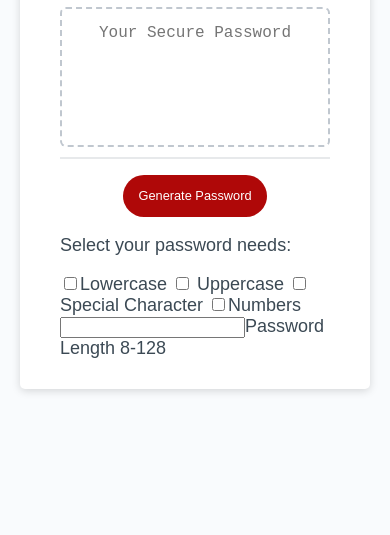
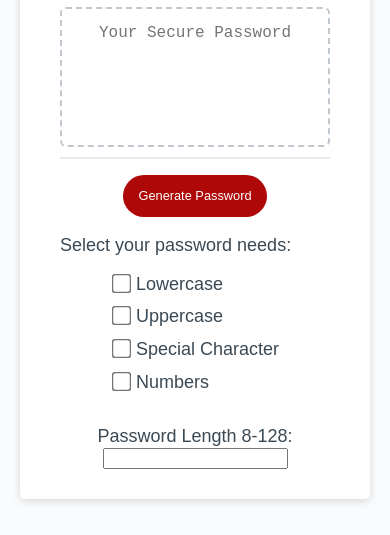
Before and after one commit to ravensandcrows/password_generator, a plain HTML site: page index.html in a window 390 px wide. Shown: the part 309-844 px from the top of the page. Drawn offline with Linux system fonts and the light colour scheme.

Commit message:
updated for moblie friendly browsing

```diff
--- a/assets/css/style.css
+++ b/assets/css/style.css
@@ -134,4 +134,23 @@ button[disabled] {
   .btn {
     font-size: 0.8rem;
   }
+  .checkbox{
+    transform: scale(1.5);
+    margin-bottom: 10%;
+  }
+  .container {
+    display: flex;
+    justify-content: center;
+    align-items: center;
+  }
+  .col {
+    display: flex;
+    flex-direction: column;
+  }
+  .margin{
+    text-align: center;
+  }
+  .card-header{
+    text-align: center;
+  }
 }
--- a/index.html
+++ b/index.html
@@ -30,12 +30,21 @@
         </div>
         <div>
           <p>Select your password needs:</p>
-          <label for="c1"> <input type="checkbox" name="requirement" value="lowercase" id="c1">Lowercase</label>
-          <label for="c2"><input type="checkbox" name="requirement" value="uppercase" id="c2"> Uppercase</label>
-          <label for="c3"><input type="checkbox" name="requirement" value="special character" id="c3">Special Character</label>
-          <label for="c4"><input type="checkbox" name="requirement" value="numbers" id="c4">Numbers</label>
+          <div class="container">
+            <div class="col">
+              <label for="c1"> <input type="checkbox" name="requirement" value="lowercase" class="checkbox" id="c1"> Lowercase</label>
+              <label for="c2"><input type="checkbox" name="requirement" value="uppercase" class="checkbox" id="c2"> Uppercase</label>
+              <label for="c3"><input type="checkbox" name="requirement" value="special character" class="checkbox" id="c3"> Special Character</label>
+              <label for="c4"><input type="checkbox" name="requirement" value="numbers" class="checkbox" id="c4"> Numbers</label>
+            </div>
+          </div>
+
           <br>
-          <label for="c5"><input type="number" name="numeric" value="number" id="c5">Password Length 8-128</label>
+          <div class="container">
+            <div class="col">
+              <label for="c5" class="margin">Password Length 8-128: <input type="number" name="numeric" value="number" id="c5"></label>
+            </div>
+          </div>
         </div>
       </div>
     </div>
```
